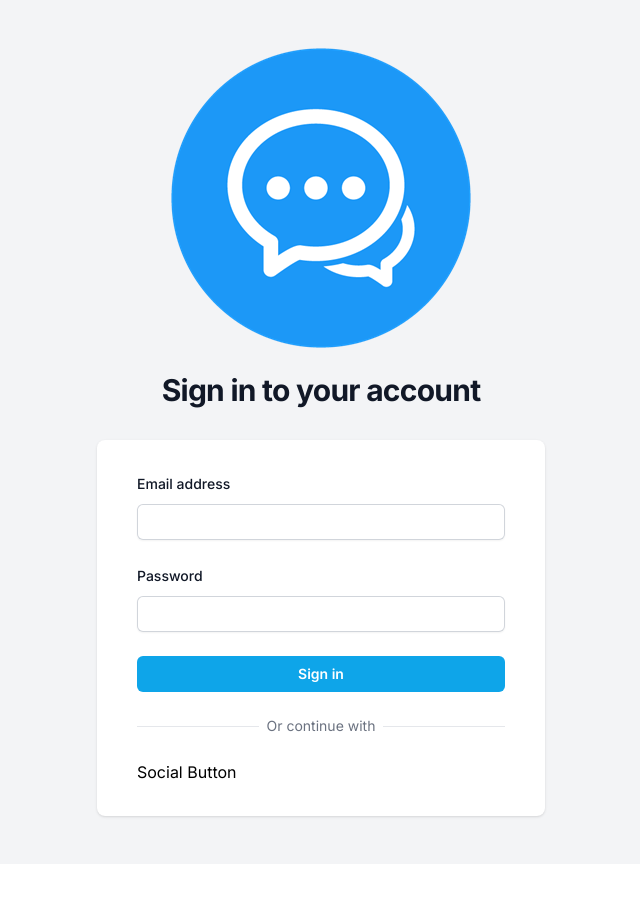
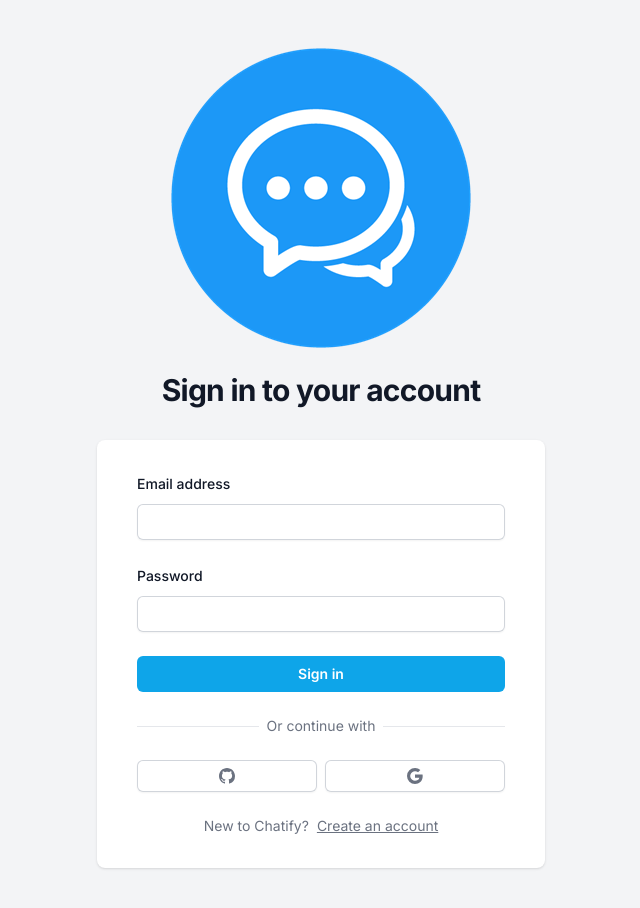
Before and after one commit to rami-mohamed2347/chatify-FE, a Next.js app: page / in a window 1280 px wide. Shown: the top 908 px of the page, without its empty margins (319-959 px from the left). Before the commit the page ends 864 px from the top, so only its background shows below. Built offline with nearby package versions, Linux system fonts and the light colour scheme.

Commit message:
testing prisma

```diff
--- a/app/(site)/components/AuthForm.tsx
+++ b/app/(site)/components/AuthForm.tsx
@@ -5,6 +5,7 @@ import { FieldValues, SubmitHandler, useForm } from "react-hook-form";
 import Input from "@/app/components/inputs/Input";
 import Button from "@/app/components/Button";
 import AuthSocialButton from "./AuthSocialButton";
+import { BsGithub, BsGoogle } from "react-icons/bs";
 
 type Variant = "LOGIN" | "REGISTER";
 
@@ -71,7 +72,13 @@ const AuthFrom = () => {
       >
         <form className="space-y-6" onSubmit={handleSubmit(onSubmit)}>
           {variant === "REGISTER" && (
-            <Input id="name" label="Name" register={register} errors={errors} />
+            <Input
+              id="name"
+              label="Name"
+              register={register}
+              errors={errors}
+              disabled={isLoading}
+            />
           )}
           <Input
             id="email"
@@ -79,6 +86,7 @@ const AuthFrom = () => {
             type="email"
             register={register}
             errors={errors}
+            disabled={isLoading}
           />
           <Input
             id="password"
@@ -86,6 +94,7 @@ const AuthFrom = () => {
             type="password"
             register={register}
             errors={errors}
+            disabled={isLoading}
           />
           <div>
             <Button disabled={isLoading} fullWidth type="submit">
@@ -114,7 +123,36 @@ const AuthFrom = () => {
           </div>
 
           <div className="mt-6 flex gap-2">
-            <AuthSocialButton />
+            <AuthSocialButton
+              icon={BsGithub}
+              onClick={() => socialAction("github")}
+            />
+            <AuthSocialButton
+              icon={BsGoogle}
+              onClick={() => socialAction("google")}
+            />
+          </div>
+        </div>
+
+        <div
+          className="
+         flex
+         gap-2
+         justify-center
+         text-sm
+         mt-6
+         px-2
+         text-gray-500
+
+        "
+        >
+          <div>
+            {variant === "LOGIN"
+              ? "New to Chatify?"
+              : "Already have an account?"}
+          </div>
+          <div onClick={toggleVariant} className="underline cursor-pointer">
+            {variant === "LOGIN" ? "Create an account" : "Login"}
           </div>
         </div>
       </div>
--- a/app/(site)/components/AuthSocialButton.tsx
+++ b/app/(site)/components/AuthSocialButton.tsx
@@ -1,11 +1,38 @@
-const AuthSocialButton = () => {
-    return (
-        <div>
-            Social Button
+import { IconType } from "react-icons";
 
-            <div></div>
-        </div>
-     );
+interface AuthSocialButtonProps {
+  icon: IconType;
+  onClick: () => void;
 }
 
+const AuthSocialButton: React.FC<AuthSocialButtonProps> = ({
+  icon: Icon,
+  onClick,
+}) => {
+  return (
+    <button
+      type="button"
+      onClick={onClick}
+      className="
+    inline-flex
+    w-full
+    justify-center
+    rounded-md
+    bg-white
+    px-4
+    py-2
+    text-gray-500
+    shadow-sm
+    ring-1
+    ring-inset
+    ring-gray-300
+    hover:bg-gray-50
+    focus:outline-offset-0
+    "
+    >
+      <Icon />
+    </button>
+  );
+};
+
 export default AuthSocialButton;
--- a/package.json
+++ b/package.json
@@ -25,6 +25,7 @@
     "eslint": "^8",
     "eslint-config-next": "14.1.3",
     "postcss": "^8",
+    "prisma": "^5.11.0",
     "tailwindcss": "^3.3.0",
     "typescript": "^5"
   }
```
Also changed, not shown: 1 other file (tests, documents, lock files or other folders).
